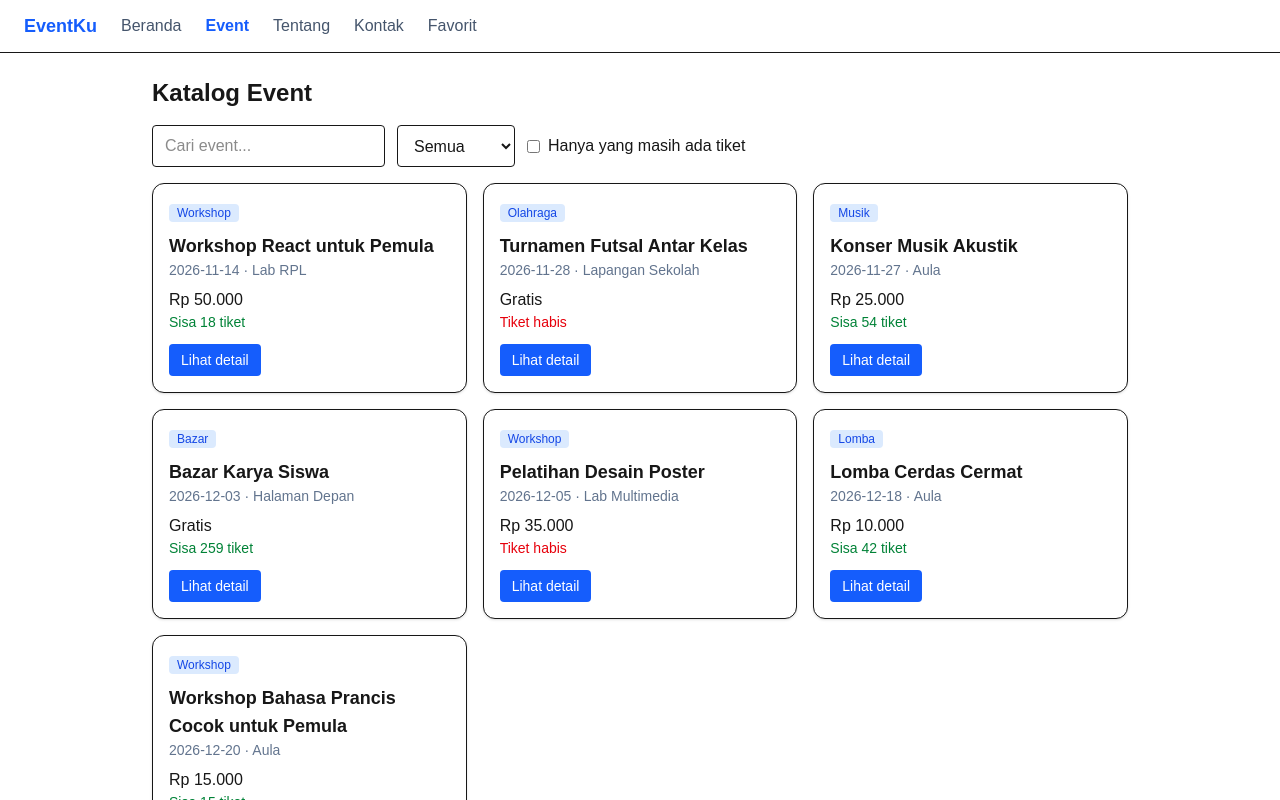
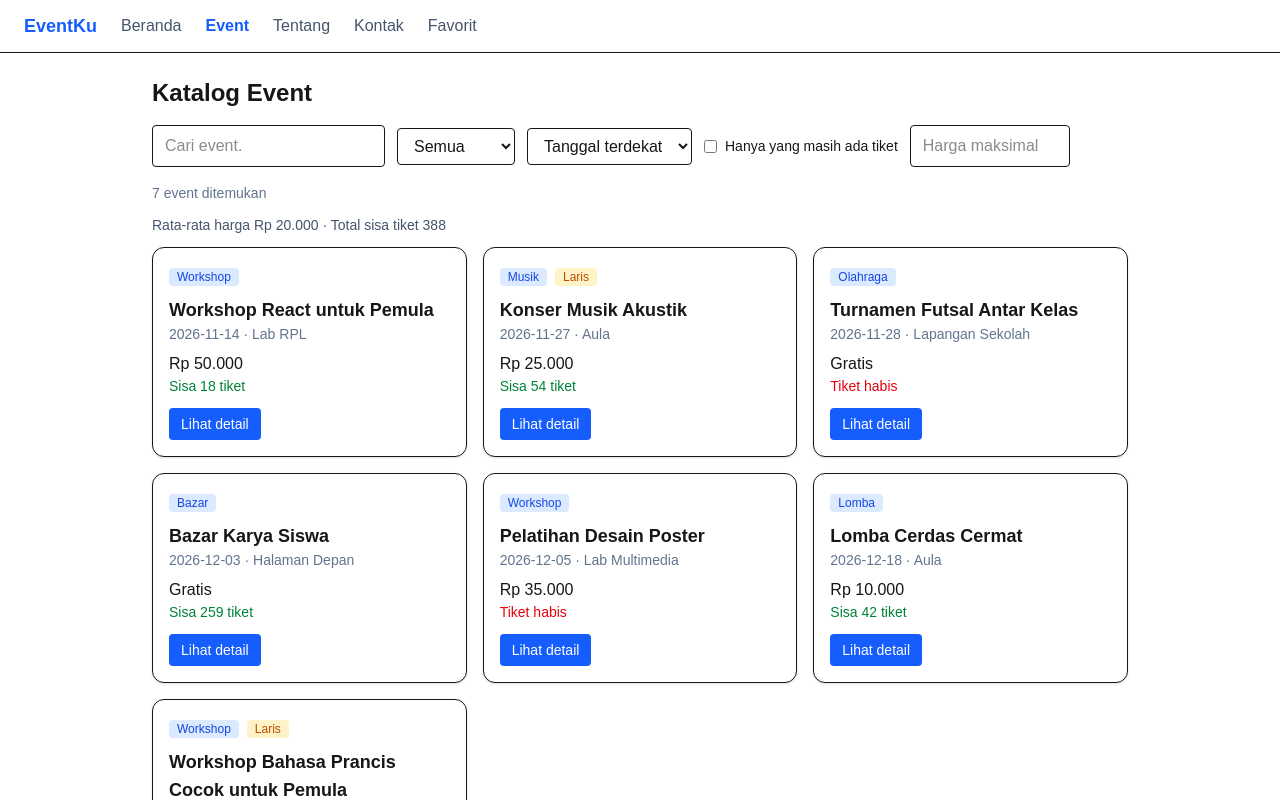
Before and after one commit to reirpl1/latihan-nextjs, a Next.js app: page /event in a window 1280 px wide. Shown: the top 800 px of the page. Built offline with nearby package versions, Linux system fonts and the light colour scheme.

Commit message:
Urutan dan Beri Label

```diff
--- /dev/null
+++ b/app/api/events/[id]/route.ts
@@ -0,0 +1,23 @@
+import { NextResponse } from "next/server";
+import { events } from "@/data/events";
+
+type RouteContext = {
+  params: Promise<{
+    id: string;
+  }>;
+};
+
+export async function GET(request: Request, context: RouteContext) {
+  const params = await context.params;
+  const eventId = Number(params.id);
+  const event = events.find((e) => e.id === eventId);
+
+  if (!event) {
+    return NextResponse.json(
+      { pesan: "Event tidak ditemukan" },
+      { status: 404 },
+    );
+  }
+
+  return NextResponse.json(event);
+}
--- a/app/event/[id]/page.tsx
+++ b/app/event/[id]/page.tsx
@@ -1,4 +1,5 @@
 import { notFound } from "next/navigation";
+import Link from "next/link"; // 1. Impor Link dari next/link
 import { events, rupiah } from "@/data/events";
 import FormPesan from "@/components/FormPesan";
 import TombolFavorit from "@/components/TombolFavorit";
@@ -8,7 +9,13 @@ export default async function Detail({ params }: PageProps<"/event/[id]">) {
   const event = events.find((e) => e.id === Number(id));
   if (!event) notFound();
 
+  // 2. Cari event lain yang kategorinya sama (id tidak boleh sama dengan event yang dibuka)
+  const eventTerkait = events.filter(
+    (e) => e.kategori === event.kategori && e.id !== event.id,
+  );
+
   const sisa = event.kuota - event.terisi;
+
   return (
     <article className="rounded-xl border bg-white p-6">
       <span className="rounded bg-blue-100 px-2 py-0.5 text-xs text-blue-700">
@@ -24,6 +31,27 @@ export default async function Detail({ params }: PageProps<"/event/[id]">) {
       </p>
       <TombolFavorit id={event.id} />
       <FormPesan event={event} />
+
+      {/* 3. Tampilkan Bagian Event Terkait di Bawah Formulir */}
+      <section className="mt-8 border-t pt-4">
+        <h2 className="text-xl font-bold mb-3">Event terkait</h2>
+        {eventTerkait.length > 0 ? (
+          <ul className="space-y-2">
+            {eventTerkait.map((item) => (
+              <li key={item.id}>
+                <Link
+                  href={`/event/${item.id}`}
+                  className="text-blue-600 hover:underline"
+                >
+                  {item.judul}
+                </Link>
+              </li>
+            ))}
+          </ul>
+        ) : (
+          <p>Belum ada event terkait.</p>
+        )}
+      </section>
     </article>
   );
 }
--- a/components/KartuEvent.tsx
+++ b/components/KartuEvent.tsx
@@ -3,12 +3,19 @@ import { rupiah, type Event } from "@/data/events";
 
 export default function KartuEvent({ event }: { event: Event }) {
   const sisa = event.kuota - event.terisi;
+  const laris = sisa > 0 && event.terisi / event.kuota >= 0.5;
   return (
     <div className="rounded-xl border bg-white p-4 shadow-sm">
       <span className="rounded bg-blue-100 px-2 py-0.5 text-xs text-blue-700">
         {event.kategori}
       </span>
+      {laris && (
+        <span className="ml-2 rounded bg-amber-100 px-2 py-0.5 text-xs font-medium text-amber-700">
+          Laris
+        </span>
+      )}
       <h3 className="mt-2 text-lg font-semibold">{event.judul}</h3>
+
       <p className="text-sm text-slate-500">
         {event.tanggal} · {event.lokasi}
       </p>
--- a/components/KatalogInteraktif.tsx
+++ b/components/KatalogInteraktif.tsx
@@ -1,54 +1,77 @@
 "use client";
 import { useState } from "react";
-import type { Event } from "@/data/events";
+import { rupiah, type Event } from "@/data/events";
 import KartuEvent from "./KartuEvent";
+import KontrolKatalog from "./KontrolKatalog";
 
 export default function KatalogInteraktif({ events }: { events: Event[] }) {
   const [cari, setCari] = useState("");
   const [kategori, setKategori] = useState("Semua");
-  const [hanyaTersedia, setHanyaTersedia] = useState(false);
+  const [urut, setUrut] = useState("tanggal");
+  const [hanyaAdaTiket, setHanyaAdaTiket] = useState(false);
+  const [hargaMaksimal, setHargaMaksimal] = useState("");
 
   const daftarKategori = ["Semua", ...new Set(events.map((e) => e.kategori))];
-  const hasil = events.filter(
-    (e) =>
-      e.judul.toLowerCase().includes(cari.toLowerCase()) &&
-      (kategori === "Semua" || e.kategori === kategori) &&
-      (!hanyaTersedia || e.kuota - e.terisi > 0),
+
+  const hasil = events.filter((e) => {
+    const sisa = e.kuota - e.terisi;
+    const cocokCari = e.judul.toLowerCase().includes(cari.toLowerCase());
+    const cocokKategori = kategori === "Semua" || e.kategori === kategori;
+
+    if (hanyaAdaTiket && sisa <= 0) {
+      return false;
+    }
+    if (hargaMaksimal !== "" && e.harga > Number(hargaMaksimal)) {
+      return false;
+    }
+    return cocokCari && cocokKategori;
+  });
+
+  const tersusun = [...hasil].sort((a, b) => {
+    if (urut === "murah") return a.harga - b.harga;
+    if (urut === "mahal") return b.harga - a.harga;
+    if (urut === "nama") return a.judul.localeCompare(b.judul);
+    return a.tanggal.localeCompare(b.tanggal);
+  });
+
+  const rataRata =
+    tersusun.length > 0
+      ? tersusun.reduce((total, e) => total + e.harga, 0) / tersusun.length
+      : 0;
+
+  const totalSisaTiket = tersusun.reduce(
+    (total, e) => total + (e.kuota - e.terisi),
+    0,
   );
 
   return (
     <div>
-      <div className="mb-4 flex flex-wrap gap-3">
-        <input
-          value={cari}
-          onChange={(e) => setCari(e.target.value)}
-          placeholder="Cari event..."
-          className="rounded border bg-white px-3 py-2"
-        />
-        <select
-          value={kategori}
-          onChange={(e) => setKategori(e.target.value)}
-          className="rounded border bg-white px-3 py-2"
-        >
-          {daftarKategori.map((k) => (
-            <option key={k}>{k}</option>
-          ))}
-        </select>
+      {/* Menggunakan komponen KontrolKatalog yang dipisah */}
+      <KontrolKatalog
+        cari={cari}
+        setCari={setCari}
+        kategori={kategori}
+        setKategori={setKategori}
+        urut={urut}
+        setUrut={setUrut}
+        hanyaAdaTiket={hanyaAdaTiket}
+        setHanyaAdaTiket={setHanyaAdaTiket}
+        hargaMaksimal={hargaMaksimal}
+        setHargaMaksimal={setHargaMaksimal}
+        daftarKategori={daftarKategori}
+      />
 
-        <label className="flex items-center gap-2">
-          <input
-            type="checkbox"
-            checked={hanyaTersedia}
-            onChange={(e) => setHanyaTersedia(e.target.checked)}
-          />{" "}
-          Hanya yang masih ada tiket
-        </label>
-      </div>
-      {hasil.length === 0 ? (
-        <p className="text-slate-500">Tidak ada event yang cocok.</p>
+      <p className="mb-3 text-sm text-slate-500">
+        {tersusun.length} event ditemukan
+      </p>
+      <p className="mb-3 text-sm text-slate-600">
+        Rata-rata harga {rupiah(rataRata)} · Total sisa tiket {totalSisaTiket}
+      </p>
+      {tersusun.length === 0 ? (
+        <p className="text-slate-500">Tidak ada event yang sesuai.</p>
       ) : (
         <div className="grid gap-4 sm:grid-cols-2 lg:grid-cols-3">
-          {hasil.map((e) => (
+          {tersusun.map((e) => (
             <KartuEvent key={e.id} event={e} />
           ))}
         </div>
--- /dev/null
+++ b/components/KontrolKatalog.tsx
@@ -0,0 +1,79 @@
+"use client";
+
+type KontrolKatalogProps = {
+  cari: string;
+  setCari: (val: string) => void;
+  kategori: string;
+  setKategori: (val: string) => void;
+  urut: string;
+  setUrut: (val: string) => void;
+  hanyaAdaTiket: boolean;
+  setHanyaAdaTiket: (val: boolean) => void;
+  hargaMaksimal: string;
+  setHargaMaksimal: (val: string) => void;
+  daftarKategori: string[];
+};
+
+export default function KontrolKatalog({
+  cari,
+  setCari,
+  kategori,
+  setKategori,
+  urut,
+  setUrut,
+  hanyaAdaTiket,
+  setHanyaAdaTiket,
+  hargaMaksimal,
+  setHargaMaksimal,
+  daftarKategori,
+}: KontrolKatalogProps) {
+  return (
+    <div className="mb-4 flex flex-wrap items-center gap-3">
+      <input
+        value={cari}
+        onChange={(e) => setCari(e.target.value)}
+        placeholder="Cari event."
+        className="rounded border bg-white px-3 py-2"
+      />
+      <select
+        value={kategori}
+        onChange={(e) => setKategori(e.target.value)}
+        className="rounded border bg-white px-3 py-2"
+      >
+        {daftarKategori.map((k) => (
+          <option key={k}>{k}</option>
+        ))}
+      </select>
+      <select
+        value={urut}
+        onChange={(e) => {
+          setUrut(e.target.value);
+          localStorage.setItem("urut", e.target.value);
+        }}
+        className="rounded border bg-white px-3 py-2"
+      >
+        <option value="tanggal">Tanggal terdekat</option>
+        <option value="murah">Harga termurah</option>
+        <option value="mahal">harga termahal</option>
+        <option value="nama">nama A-Z</option>
+      </select>
+
+      <label className="flex items-center gap-2 text-sm cursor-pointer">
+        <input
+          type="checkbox"
+          checked={hanyaAdaTiket}
+          onChange={(e) => setHanyaAdaTiket(e.target.checked)}
+        />
+        Hanya yang masih ada tiket
+      </label>
+
+      <input
+        type="number"
+        value={hargaMaksimal}
+        onChange={(e) => setHargaMaksimal(e.target.value)}
+        placeholder="Harga maksimal"
+        className="rounded border bg-white px-3 py-2 w-40"
+      />
+    </div>
+  );
+}
--- a/data/events.ts
+++ b/data/events.ts
@@ -76,7 +76,7 @@ export const events: Event[] = [
     kategori: "Workshop",
     tanggal: "2026-12-20",
     lokasi: "Aula",
-    harga: 15000,
+    harga: 20000,
     kuota: 30,
     terisi: 15,
   },
```
